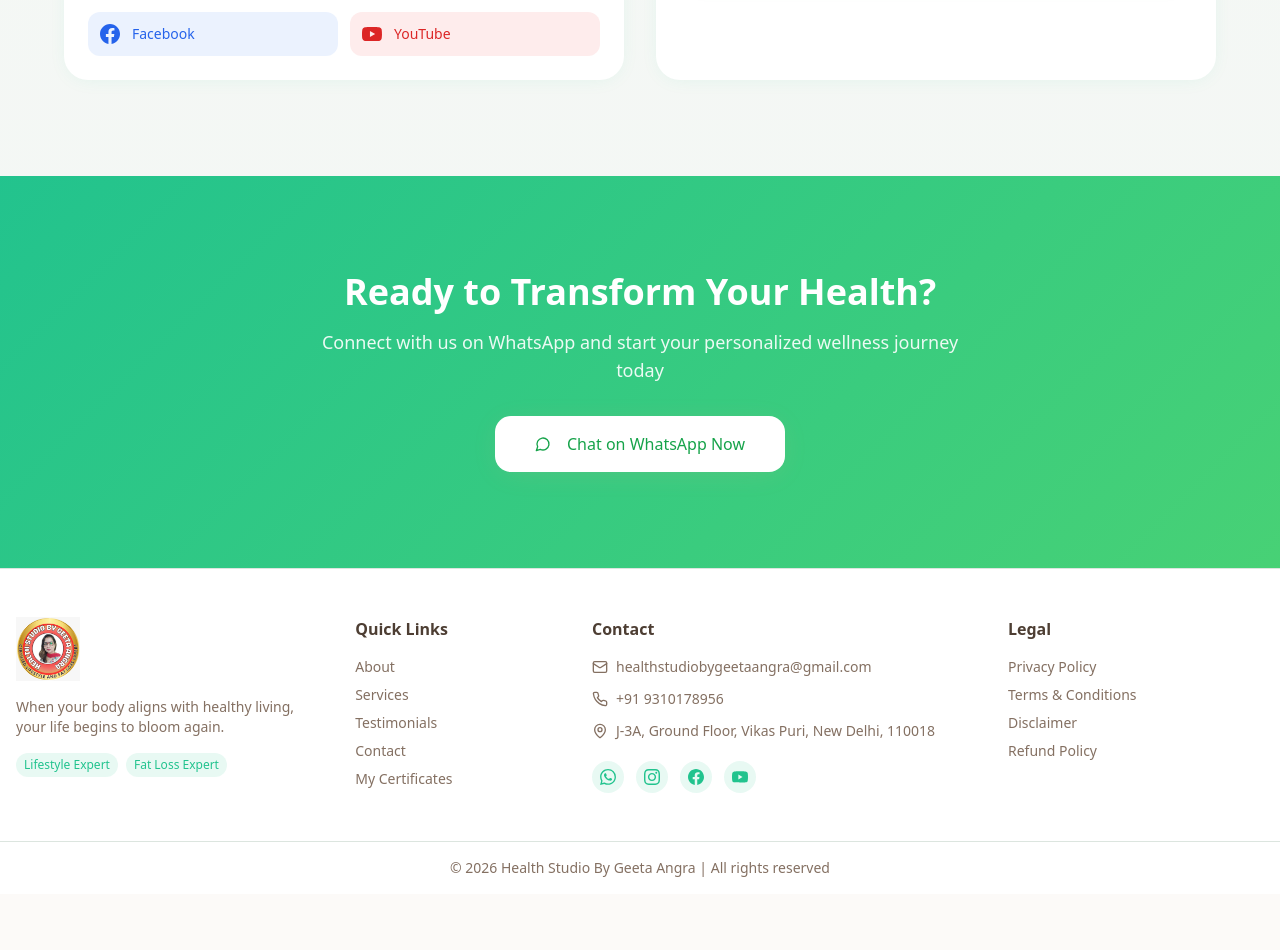
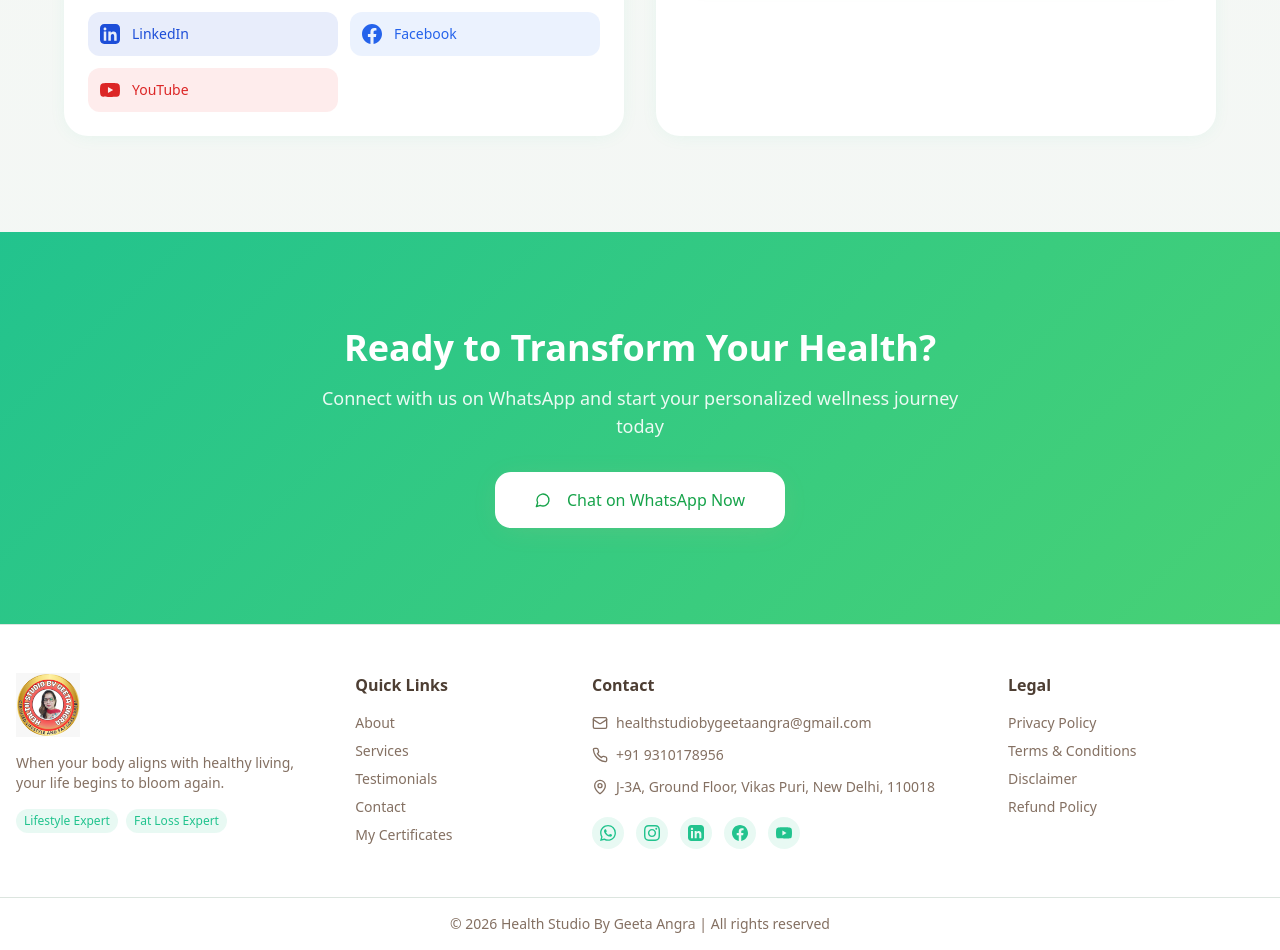
Before and after one commit to healthstudiobygeetaangra/healthstudiobygeetaangra.github.io, a React (Vite) app: page / in a window 1280 px wide. Shown: the part 4988-5938 px from the top of the page. Before the commit the page ends 5882 px from the top, so only its background shows below. Built offline with nearby package versions, Linux system fonts and the light colour scheme; no server answers; the HTML template or start-up script is replaced by a standard one.

Commit message:
Added Linkedin contact and fixed the sharing of individual pages of the website.

```diff
--- a/src/components/Footer.tsx
+++ b/src/components/Footer.tsx
@@ -83,6 +83,17 @@ const Footer = () => {
                   </svg>
                 </a>
                 <a
+                  href="https://www.linkedin.com/in/nutritionist-geeta-angra-2a225977"
+                  target="_blank"
+                  rel="noopener noreferrer"
+                  className="w-8 h-8 bg-primary/10 rounded-full flex items-center justify-center hover:bg-primary/20 transition-colors"
+                  aria-label="LinkedIn profile"
+                >
+                  <svg className="w-4 h-4 text-primary" fill="currentColor" viewBox="0 0 24 24">
+                    <path d="M19 0h-14c-2.761 0-5 2.239-5 5v14c0 2.761 2.239 5 5 5h14c2.762 0 5-2.239 5-5v-14c0-2.761-2.238-5-5-5zm-11.5 20h-3v-11h3v11zm-1.5-12.268c-.966 0-1.75-.79-1.75-1.764s.784-1.764 1.75-1.764 1.75.79 1.75 1.764-.784 1.764-1.75 1.764zm14 12.268h-3v-5.604c0-3.368-4-3.113-4 0v5.604h-3v-11h3v1.765c1.396-2.586 7-2.777 7 2.476v6.759z"/>
+                  </svg>
+                </a>
+                <a
                   href="https://www.facebook.com/share/1Cpr2fE5Ck/?mibextid=wwXIfr"
                   target="_blank"
                   rel="noopener noreferrer"
--- a/src/pages/ContactUs.tsx
+++ b/src/pages/ContactUs.tsx
@@ -40,6 +40,16 @@ const ContactUs = () => {
         </svg>
       ),
       color: "bg-pink-500/10 hover:bg-pink-500/20 text-pink-600 hover:scale-105"
+    },
+    {
+      name: "LinkedIn",
+      href: "https://www.linkedin.com/in/nutritionist-geeta-angra-2a225977",
+      icon: (
+        <svg className="w-6 h-6" fill="currentColor" viewBox="0 0 24 24">
+          <path d="M19 0h-14c-2.761 0-5 2.239-5 5v14c0 2.761 2.239 5 5 5h14c2.762 0 5-2.239 5-5v-14c0-2.761-2.238-5-5-5zm-11.5 20h-3v-11h3v11zm-1.5-12.268c-.966 0-1.75-.79-1.75-1.764s.784-1.764 1.75-1.764 1.75.79 1.75 1.764-.784 1.764-1.75 1.764zm14 12.268h-3v-5.604c0-3.368-4-3.113-4 0v5.604h-3v-11h3v1.765c1.396-2.586 7-2.777 7 2.476v6.759z"/>
+        </svg>
+      ),
+      color: "bg-blue-700/10 hover:bg-blue-700/20 text-blue-700 hover:scale-105"
     },
     {
       name: "Facebook",
@@ -208,6 +218,7 @@ const ContactUs = () => {
                       href={social.href}
                       target="_blank"
                       rel="noopener noreferrer"
+                      aria-label={`${social.name} profile`}
                       className={`flex items-center gap-3 p-4 rounded-2xl transition-all duration-300 ${social.color}`}
                     >
                       {social.icon}
--- a/src/pages/Landing.tsx
+++ b/src/pages/Landing.tsx
@@ -622,6 +622,7 @@ const Landing = () => {
                       href="https://www.instagram.com/healthstudiobygeetaangra?igsh=MWV3M3JqMXpxamlreQ=="
                       target="_blank"
                       rel="noopener noreferrer"
+                      aria-label="Instagram profile"
                       className="flex items-center gap-3 p-3 rounded-xl bg-pink-500/10 hover:bg-pink-500/20 text-pink-600 transition-all duration-300 hover:scale-105"
                     >
                       <svg className="w-5 h-5" fill="currentColor" viewBox="0 0 24 24">
@@ -631,9 +632,23 @@ const Landing = () => {
                     </a>
 
                     <a
+                      href="https://www.linkedin.com/in/nutritionist-geeta-angra-2a225977"
+                      target="_blank"
+                      rel="noopener noreferrer"
+                      aria-label="LinkedIn profile"
+                      className="flex items-center gap-3 p-3 rounded-xl bg-blue-700/10 hover:bg-blue-700/20 text-blue-700 transition-all duration-300 hover:scale-105"
+                    >
+                      <svg className="w-5 h-5" fill="currentColor" viewBox="0 0 24 24">
+                        <path d="M19 0h-14c-2.761 0-5 2.239-5 5v14c0 2.761 2.239 5 5 5h14c2.762 0 5-2.239 5-5v-14c0-2.761-2.238-5-5-5zm-11.5 20h-3v-11h3v11zm-1.5-12.268c-.966 0-1.75-.79-1.75-1.764s.784-1.764 1.75-1.764 1.75.79 1.75 1.764-.784 1.764-1.75 1.764zm14 12.268h-3v-5.604c0-3.368-4-3.113-4 0v5.604h-3v-11h3v1.765c1.396-2.586 7-2.777 7 2.476v6.759z"/>
+                      </svg>
+                      <span className="font-medium text-sm">LinkedIn</span>
+                    </a>
+
+                    <a
                       href="https://www.facebook.com/share/1Cpr2fE5Ck/?mibextid=wwXIfr"
                       target="_blank"
                       rel="noopener noreferrer"
+                      aria-label="Facebook profile"
                       className="flex items-center gap-3 p-3 rounded-xl bg-blue-500/10 hover:bg-blue-500/20 text-blue-600 transition-all duration-300 hover:scale-105"
                     >
                       <svg className="w-5 h-5" fill="currentColor" viewBox="0 0 24 24">
@@ -646,6 +661,7 @@ const Landing = () => {
                       href="https://youtube.com/@healthstudiobygeetaangra?si=Rz8ynlp9a8aax8LA"
                       target="_blank"
                       rel="noopener noreferrer"
+                      aria-label="YouTube profile"
                       className="flex items-center gap-3 p-3 rounded-xl bg-red-500/10 hover:bg-red-500/20 text-red-600 transition-all duration-300 hover:scale-105"
                     >
                       <svg className="w-5 h-5" fill="currentColor" viewBox="0 0 24 24">
```
Also changed, not shown: vercel.json (added).
